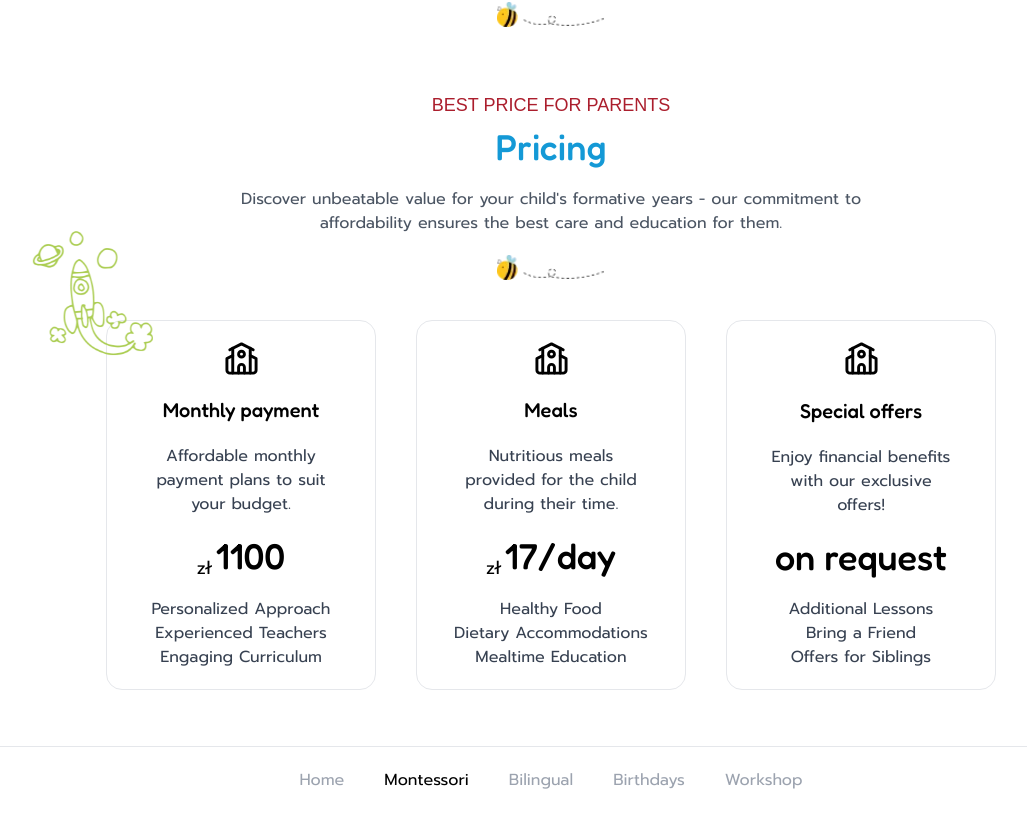
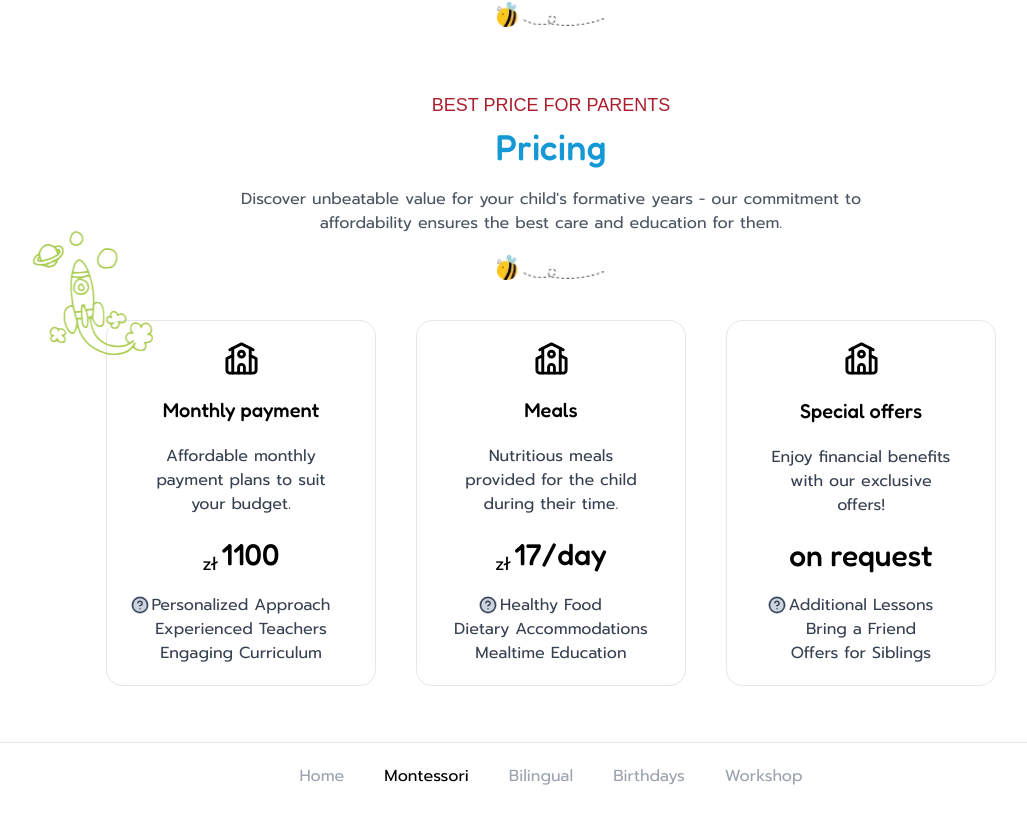
Before and after one commit to exelimpichment/labokids, a Next.js app: page /montessori in a window 1280 px wide. Shown: the part 4260-5073 px from the top of the page, without its empty margins (89-1116 px from the left). Built offline with nearby package versions, Linux system fonts and the light colour scheme; a web font is replaced by a local one.

Commit message:
hint windows on the priceCard

```diff
--- /dev/null
+++ b/src/app/additionalInfo/additionalInfo.tsx
@@ -0,0 +1,47 @@
+'use client';
+
+import { HelpCircle } from 'lucide-react';
+import { useState } from 'react';
+import { motion, AnimatePresence } from 'framer-motion';
+
+const AdditionalInfo = () => {
+  const [open, setOpen] = useState(false);
+
+  const handleClick = (e: React.MouseEvent<HTMLButtonElement, MouseEvent>) => {
+    e.stopPropagation();
+    setOpen((prev: boolean) => !prev);
+  };
+
+  return (
+    <div>
+      <AnimatePresence>
+        {open && (
+          <motion.div
+            className="absolute bottom-[21px] left-[-18px] mb-2 h-[200px] w-[150px] overflow-y-scroll break-normal rounded-2xl bg-slate-300 p-2"
+            initial={{ opacity: 0 }}
+            animate={{ opacity: 1 }}
+            exit={{ opacity: 0 }}
+            transition={{ duration: 0.5 }}
+          >
+            <p className="break-words">
+              Lorem ipsum dolor sit amet consectetur adipisicing elit. Aperiam
+              errorblanditiispraesentium eaque veniam architecto
+            </p>
+          </motion.div>
+        )}
+      </AnimatePresence>
+
+      <button
+        type="button"
+        onClick={handleClick}
+        className={`absolute bottom-[3.5px] left-[-21px] cursor-pointer rounded-full  hover:bg-slate-200 ${
+          open ? 'transparent' : 'bg-slate-300'
+        }`}
+      >
+        <HelpCircle size={18} />
+      </button>
+    </div>
+  );
+};
+
+export default AdditionalInfo;
--- a/src/app/common/price/priceCard.tsx
+++ b/src/app/common/price/priceCard.tsx
@@ -3,6 +3,12 @@
 import { textFont, titleFont } from '../fonts';
 import { useGlobalContext } from '../../context/globalContext';
 import Image from 'next/image';
+
+import { AnimatePresence } from 'framer-motion';
+import { motion } from 'framer-motion';
+import { useState } from 'react';
+import { HelpCircle } from 'lucide-react';
+import AdditionalInfo from '../../additionalInfo/additionalInfo';
 
 interface IPriceCard {
   item: {
@@ -22,6 +28,13 @@ const PriceCard: React.FC<IPriceCard> = ({
 
   const handleClick = () => {
     setContactUsDialog((prev) => !prev);
+  };
+
+  const [open, setOpen] = useState(false);
+
+  const handleClick2 = (e: React.MouseEvent<HTMLButtonElement, MouseEvent>) => {
+    e.stopPropagation();
+    setOpen((prev: boolean) => !prev);
   };
 
   return (
@@ -47,13 +60,28 @@ const PriceCard: React.FC<IPriceCard> = ({
         >
           zł
         </sub>
-        <span className={`${titleFont.className}  text-4xl`}>{price}</span>
+        <span className={`${titleFont.className}  text-3xl`}>{price}</span>
       </div>
       <div className="pt-5">
         <ul className="flex flex-col items-center text-gray-700">
-          <li>{advantages[0]}</li>
-          <li>{advantages[1]}</li>
-          <li>{advantages[2]}</li>
+          <li>
+            <div className="relative">
+              <AdditionalInfo />
+              <span>{advantages[0]}</span>
+            </div>
+          </li>
+          <li>
+            <div className="relative">
+              {/* <AdditionalInfo /> */}
+              <span>{advantages[1]}</span>
+            </div>
+          </li>
+          <li>
+            <div className="relative">
+              {/* <AdditionalInfo /> */}
+              <span>{advantages[2]}</span>
+            </div>
+          </li>
         </ul>
       </div>
     </div>
--- a/src/app/common/price/priceCards.tsx
+++ b/src/app/common/price/priceCards.tsx
@@ -17,8 +17,6 @@ interface PriceDataProps {
 }
 
 const PriceCards: React.FC<PriceDataProps> = ({ priceData }) => {
-  console.log(priceData);
-
   return (
     <div className="relative mb-14 mt-10 flex flex-row flex-wrap justify-center gap-6 lg:gap-10">
       <div className="absolute left-[-20px] top-[-100px] animate-reciprocal-vertical lg:left-[5%] 2xl:left-[13%]">
```
